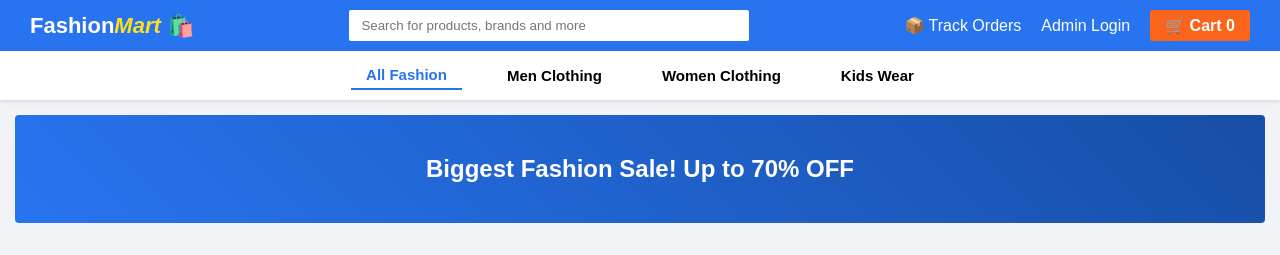
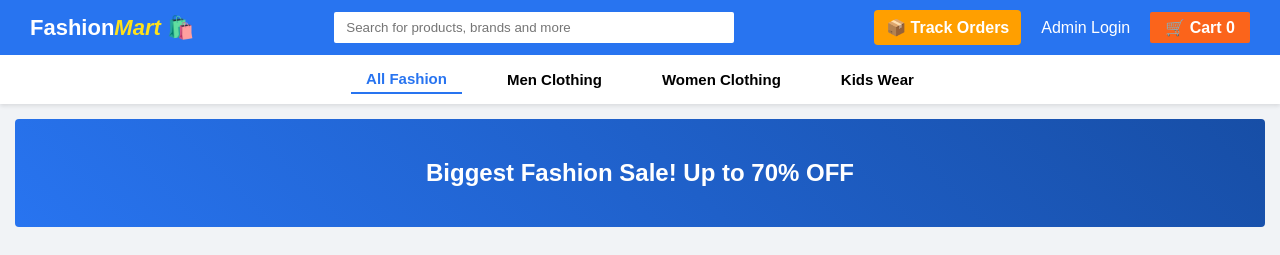
Before and after one commit to mrevilhunter2-pixel/my-shop, a Flask app: page / in a window 1280 px wide. Shown: the top 255 px of the page. Run offline with Flask 3, Linux system fonts and the light colour scheme; data comes from the database, SQL or seed files in the repository.

Commit message:
Update style.css

```diff
--- a/static/style.css
+++ b/static/style.css
@@ -58,4 +58,11 @@ body { background-color: #f1f3f6; }
 .submit-order-btn { background: #2874f0; color: white; border: none; padding: 10px; width: 100%; font-weight: bold; cursor: pointer; border-radius: 4px; }
 .hidden { display: none !important; }
 
-https://my-shop-hdez.onrender.com
+.nav-links a[href="/orders-page"] {
+    background-color: #ff9f00 !important;
+    color: white !important;
+    padding: 8px 12px;
+    border-radius: 4px;
+    font-weight: bold;
+    text-decoration: none;
+}
```
